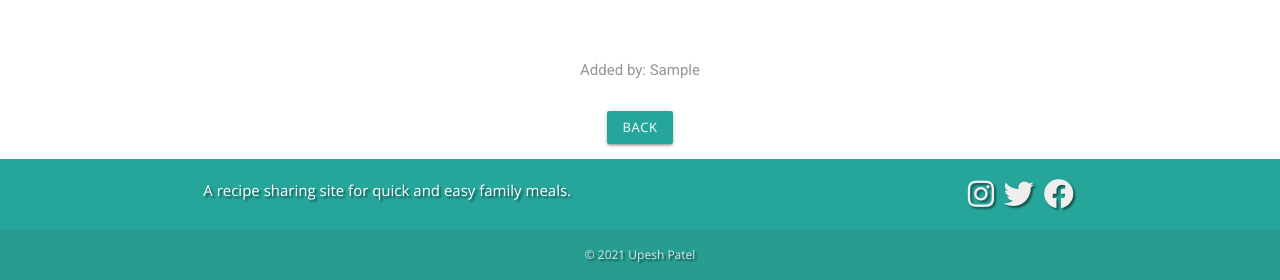
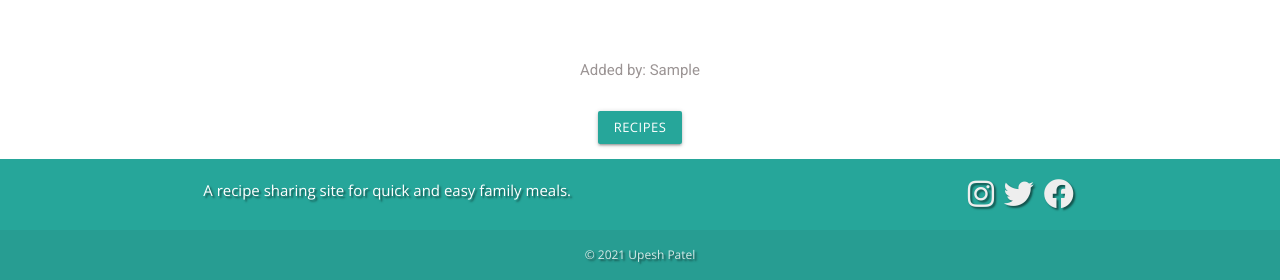
Before and after one commit to upeshp/MS3_EasyDinner, a Flask app: template templates/recipe_details.html in a window 1280 px wide. Shown: the part 546-826 px from the top of the page. Run offline with Flask 2, Linux system fonts and the light colour scheme; the template is opened without the code that fills it: most values are stand-ins (such as "Sample title", 1, 10 or a date in 2020); grey boxes marked "Sample" are stand-in pictures; some libraries are stand-ins or nearby versions.

Commit message:
Feat: changed text on recipe_details.html from back to recipes, as button takes back to recipes.html

```diff
--- a/templates/recipe_details.html
+++ b/templates/recipe_details.html
@@ -57,7 +57,7 @@
 
         <div class="section">
         <div class="center-align">
-            <a href="{{ url_for('get_recipes') }}" class="btn-small">Back</a>
+            <a href="{{ url_for('get_recipes') }}" class="btn-small">Recipes</a>
         </div>
         </div>
 </div>
```
